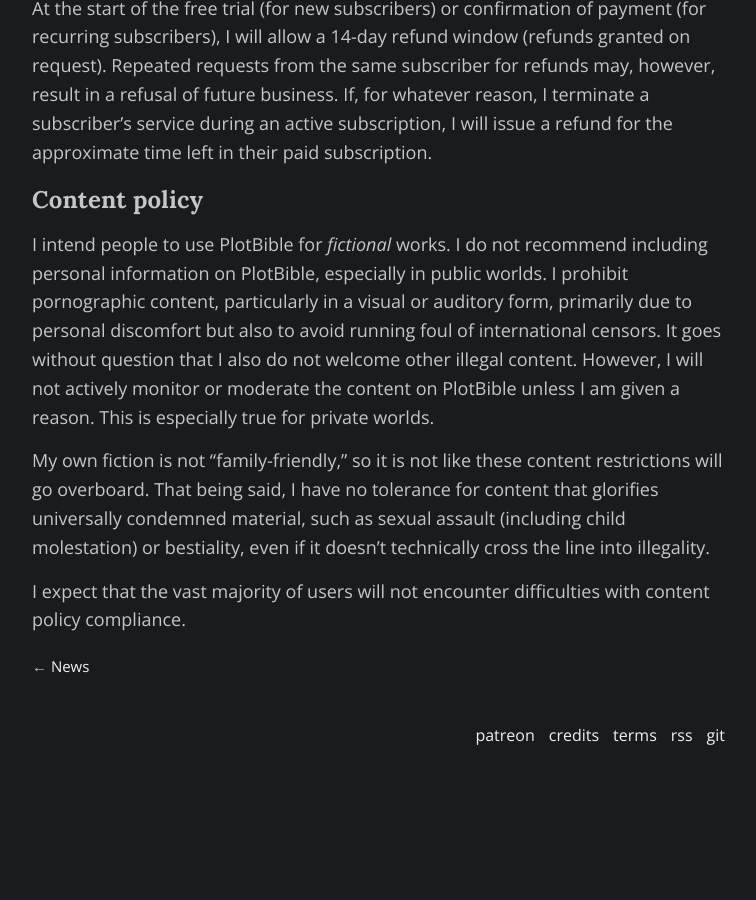
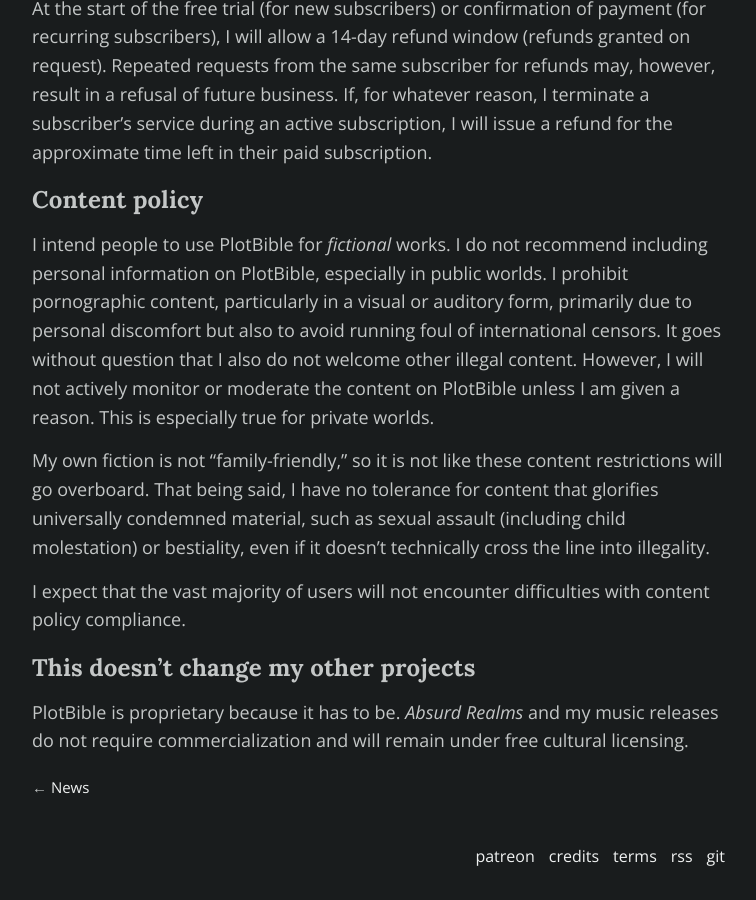
Before and after one commit to schizoidnightmares/schizoidnightmares.com, a Jekyll site: the page built from _posts/2024/2024-06-05-plotbible.md, in a window 1280 px wide and 900 px high, scrolled down 1886 px. Shown: the whole window, without its empty margins (258-1014 px from the left). Built offline with Jekyll 4.4.1, drawn with Linux system fonts in a browser that asks for light colours; before the commit the page ends 2665 px from its top, so only the background shows below that; some of the changed text lies outside the part shown.

Commit message:
adding clarification

```diff
--- a/_posts/2024/2024-06-05-plotbible.md
+++ b/_posts/2024/2024-06-05-plotbible.md
@@ -14,6 +14,7 @@
 - [Pricing](#pricing)
 - [Refund policy](#refund-policy)
 - [Content policy](#content-policy)
+- [This doesn't change my other projects](#this-doesnt-change-my-other-projects)
 {: .toc}
 
 While admittedly, I'm not very business-orientated, after carefully considering all reasonable options, I have settled on developing my first proprietary service. This breaks from my tradition of exclusively developing open-source/free-cultural content, but financial and technical realities force this change. In truth, it requires me to go against my own instincts or "gut sense." However, I see no other alternatives. Allow me to indulge my reasoning.
@@ -44,3 +45,6 @@
 My own fiction is not "family-friendly," so it is not like these content restrictions will go overboard. That being said, I have no tolerance for content that glorifies universally condemned material, such as sexual assault (including child molestation) or bestiality, even if it doesn't technically cross the line into illegality.
 
 I expect that the vast majority of users will not encounter difficulties with content policy compliance.
+
+## This doesn't change my other projects
+PlotBible is proprietary because it has to be. *Absurd Realms* and my music releases do not require commercialization and will remain under free cultural licensing.
```
